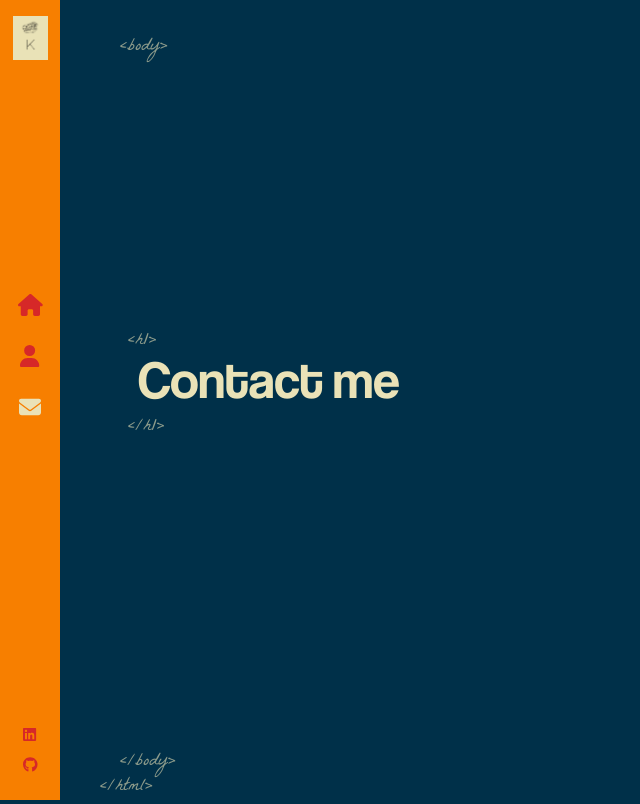
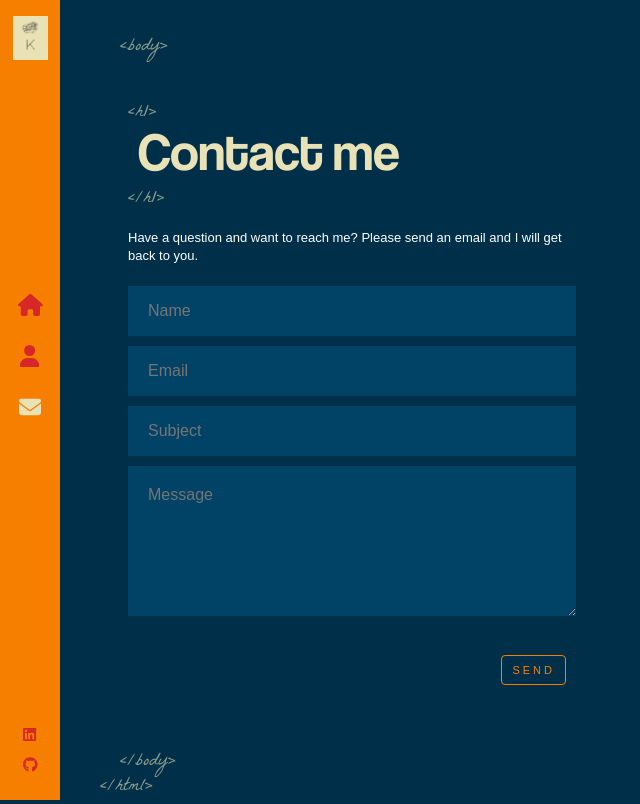
Before and after one commit to katepatch/React-Portfolio, a React (Create React App) app: page /contact in a window 1280 px wide. Shown: the whole page, without its empty margins (0-640 px from the left). Built offline with nearby package versions, Linux system fonts and the light colour scheme.

Commit message:
learned about emailjs which was fun so i can now get emails from my portfolio

```diff
--- a/src/components/Contact/index.js
+++ b/src/components/Contact/index.js
@@ -1,16 +1,32 @@
 import './index.scss';
 import { useEffect, useState } from 'react';
 import AnimatedLetters from '../AnimatedLetters';
+import { useRef } from 'react'
+import emailjs from '@emailjs/browser'
+
 
 const Contact = () => {
     const [letterClass, setLetterClass] = useState('text-animate')
     const contactArray =['C', 'o', 'n', 't', 'a', 'c', 't', ' ', 'm', 'e']
+    const form = useRef()
 
     useEffect(() => {
         return setLetterClass(() => {
             setLetterClass('text-animate-hover')
         }, 3000)
     }, [])
+
+    const sendEmail = (e) => {
+        e.preventDefault()
+
+        emailjs.sendForm('service_lpps49i', 'template_086uepo', form.current, '5fEMi4NL5hYTVnWMv')
+        .then((result) => {
+            console.log(result.text);
+            window.location.reload(false)
+        }, (error) => {
+            console.log(error.text);
+        });
+    };
 
     return (
         <>
@@ -23,6 +39,28 @@ const Contact = () => {
                         idx={15}
                         />
                     </h1>
+                    <p>
+                        Have a question and want to reach me?  Please send an email and I will get back to you.
+                    </p>
+                    <div className='contact-form'>
+                        <form ref={form} onSubmit={sendEmail}>
+                        <ul>
+                            <li className='half'>
+                                <input placeholder='Name' type="text" name='name' required></input>
+                            </li>
+                            <li className='half'>
+                                <input placeholder='Email' type="email" name='email' required></input>
+                            </li>
+                            <li className='half'>
+                                <input placeholder='Subject' type="text" name='subject' required></input>
+                            </li>
+                            <li>
+                                <textarea placeholder='Message' name='message' required></textarea>
+                            </li>
+                            <input type="submit" className='flat-button' value="SEND"></input>
+                        </ul>
+                        </form>
+                    </div>
                 </div>
 
             </div>
--- a/src/components/Contact/index.scss
+++ b/src/components/Contact/index.scss
@@ -0,0 +1,75 @@
+.contact-form {
+    width: 100%;
+    margin-top: 20px;
+
+    ul {
+      padding: 0;
+      margin: 0;
+
+      li {
+        padding: 0;
+        margin: 0;
+        list-style: none;
+        margin-bottom: 10px;
+        opacity: 0;
+        overflow: hidden;
+        display: block;
+        clear: both;
+        position: relative;
+        animation: fadeInUp 2s 2s;
+        animation-fill-mode: forwards;
+        clear: both;
+      }
+
+      li.half {
+        width: 100%;
+        float: left;
+        clear: none;
+      }
+    }
+
+    input[type='text'],
+    input[type='email'] {
+      width: 100%;
+      border: 0;
+      background: #004367;
+      height: 50px;
+      font-size: 16px;
+      color: #fff;
+      padding: 0 20px;
+      box-sizing: border-box;
+    }
+
+    textarea {
+      width: 100%;
+      border: 0;
+      background: #004367;
+      height: 50px;
+      font-size: 16px;
+      color: #fff;
+      padding: 20px;
+      box-sizing: border-box;
+      min-height: 150px;
+    }
+
+    .flat-button {
+      color: #F77F00;
+      font-size: 11px;
+      letter-spacing: 3px;
+      text-decoration: none;
+      padding: 8px 10px;
+      border: 1px solid #F77F00;
+      float: left;
+      border-radius: 4px;
+      background: 0 0;
+      text-transform: uppercase;
+      float: right;
+      text-align: center;
+      margin-right: 10px;
+
+      &:hover {
+        background: #fcbf49;
+        color: black;
+      }
+    }
+  }
```
